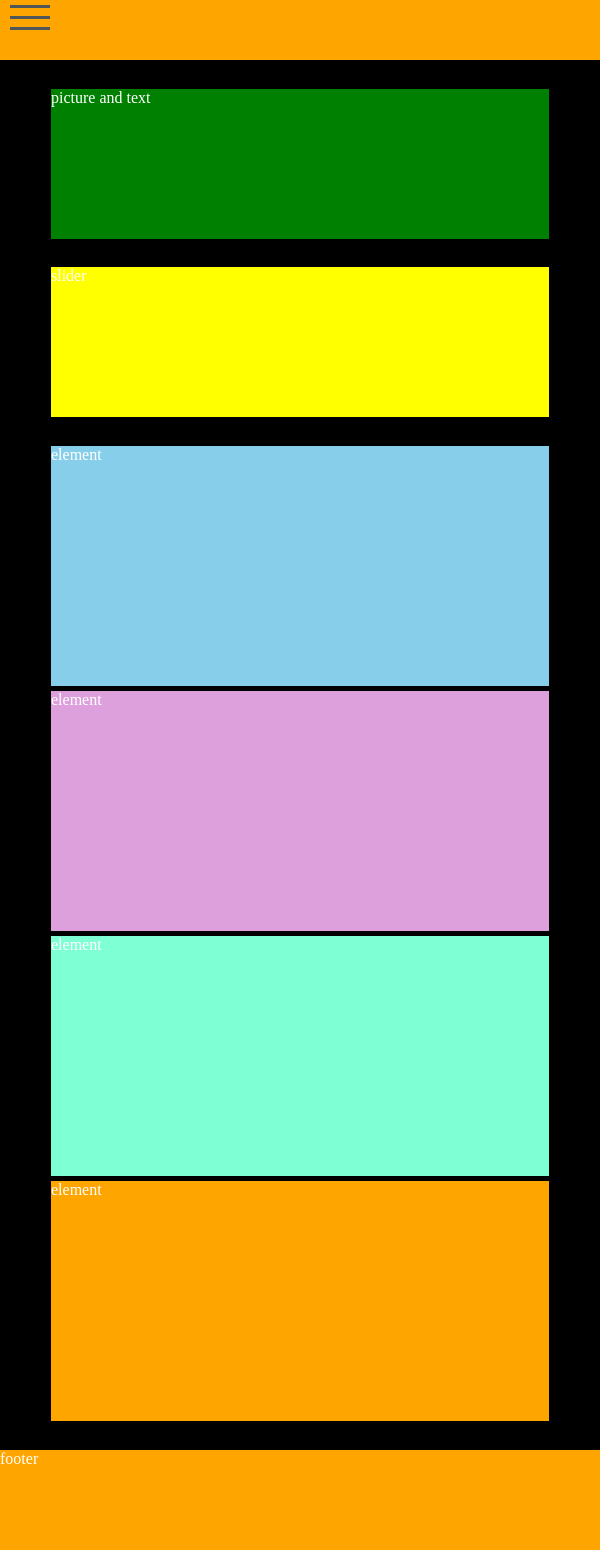
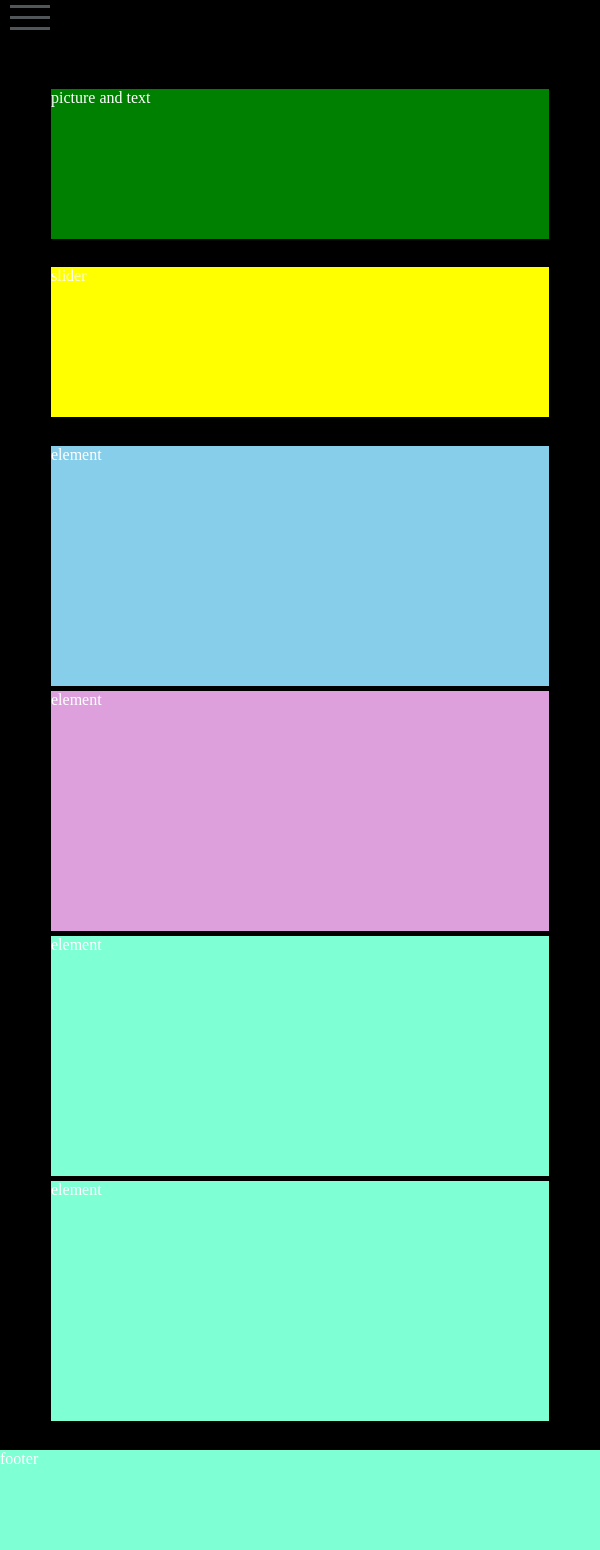
Before and after one commit to Tish61ka/Youtube.2.0, a PHP site: page / in a window 600 px wide. Run offline with PHP 8.4, Linux system fonts and the light colour scheme.

```diff
--- a/index.html
+++ b/index.html
@@ -33,11 +33,11 @@
         <div class="c">element</div>
         <div class="d">element</div>
         <div class="e">element</div>
-        <div class="f">element</div>
+        <div class="e">element</div>
     </div>
     <!-- CLOSE MAIN -->
     <footer>
-        <div class="f">footer</div>
+        <div class="e">footer</div>
     </footer>
     <script src="https://code.jquery.com/jquery-3.5.1.slim.min.js"></script>
     <script src="js/script.js"></script>
--- a/main.css
+++ b/main.css
@@ -240,6 +240,9 @@ footer{
     .container{
         grid-template-rows: repeat(4, 40vw);
     }
+    .f{
+        background: transparent;
+    }
 }
 
 /*smartphone*/
```
